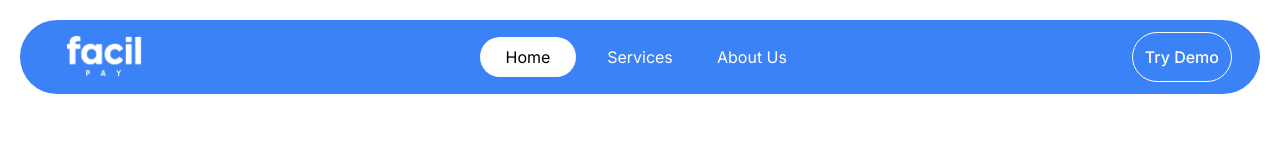
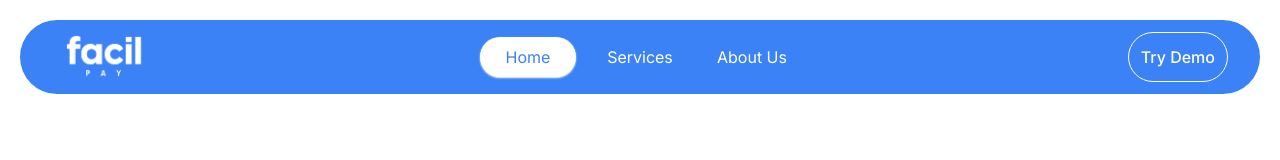
Before and after one commit to facilpay-io/Facil, a Next.js app: page / in a window 1280 px wide. Shown: the top 160 px of the page. Built offline with nearby package versions, Linux system fonts and the light colour scheme.

Commit message:
menu fix

```diff
--- a/src/app/page.tsx
+++ b/src/app/page.tsx
@@ -11,7 +11,7 @@ export default function Home() {
   const navbarHomeClass = isHomeSelected ? "bg-blue-500" : "bg-slate-200"; // Grey for non-home, blue for home
   const menuItemClass = "rounded-full w-24 p-2 flex justify-center items-center";
   const textClass = isHomeSelected ? "text-white" : "text-blue-500"; // Blue text for non-home, white for home
-  const selectedClass = isHomeSelected ? "bg-white text-black" : "bg-blue-500 text-white"; // Blue bubble for non-home
+  const selectedClass = isHomeSelected ? "bg-white shadow-sm shadow-white text-blue-500" : "bg-blue-500 shadow-md shadow-blue-300 text-white"; // Blue bubble for non-home
   const demoLinkClass = selectedMenuItem === 'Home' ? "text-white border-white" : "text-blue-500 border-blue-500";
   const logoImage = selectedMenuItem === 'Home' ? "/logov1.png" : "/logoblue.png";
 
@@ -43,8 +43,8 @@ export default function Home() {
             </div>
           </div>
           <div className="flex justify-end items-center flex-1">
-          <Link className={`font-medium border border-solid p-3 mr-4 rounded-full flex hidden lg:inline ${demoLinkClass}`} href="#">Try Demo</Link>
-            <div className="mr-6 flex lg:hidden"><Hamburger /></div>
+          <Link className={`font-medium border border-solid p-3 mr-5 rounded-full flex hidden lg:inline ${demoLinkClass}`} href="#">Try Demo</Link>
+            <div className="mr-8 flex lg:hidden"><Hamburger /></div>
           </div>
         </div>
       </main>
```
